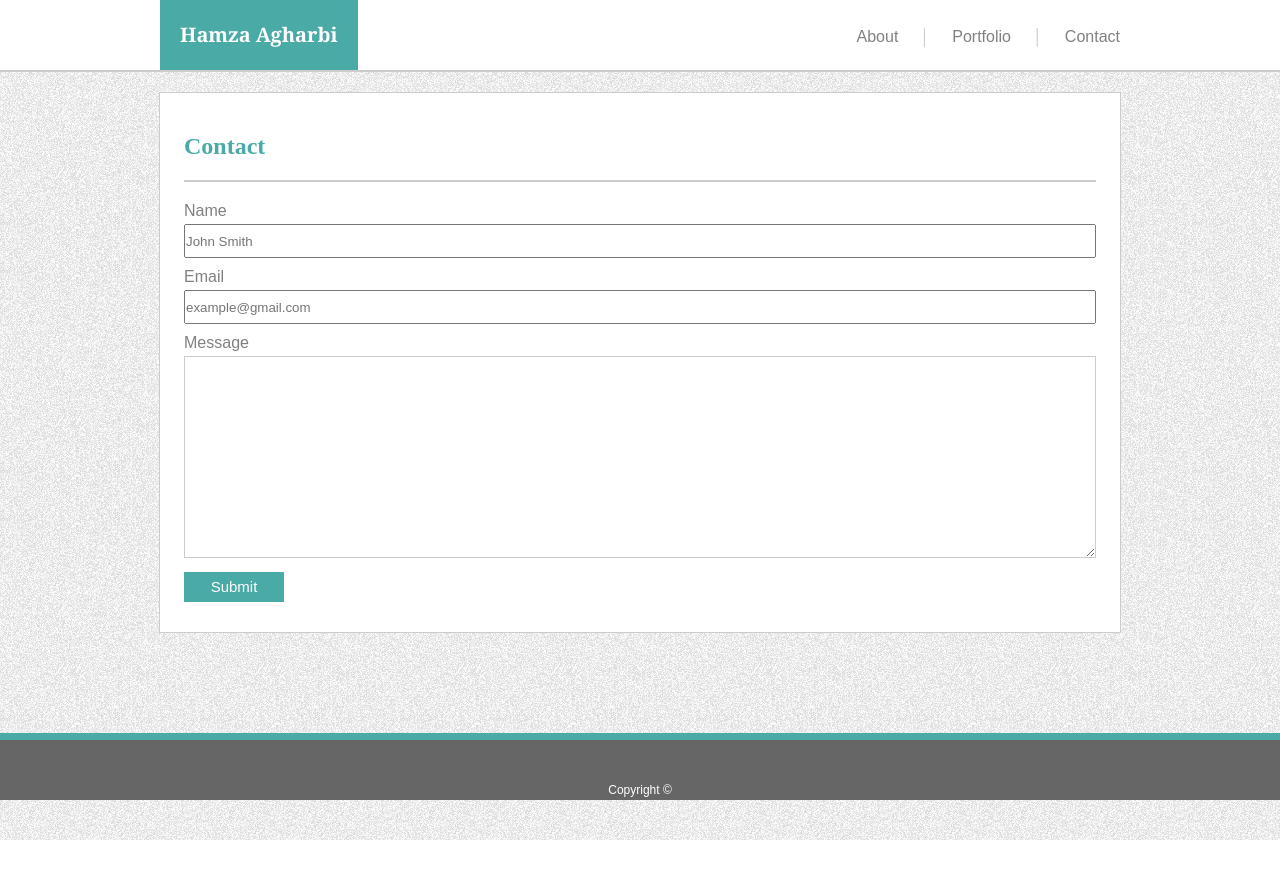
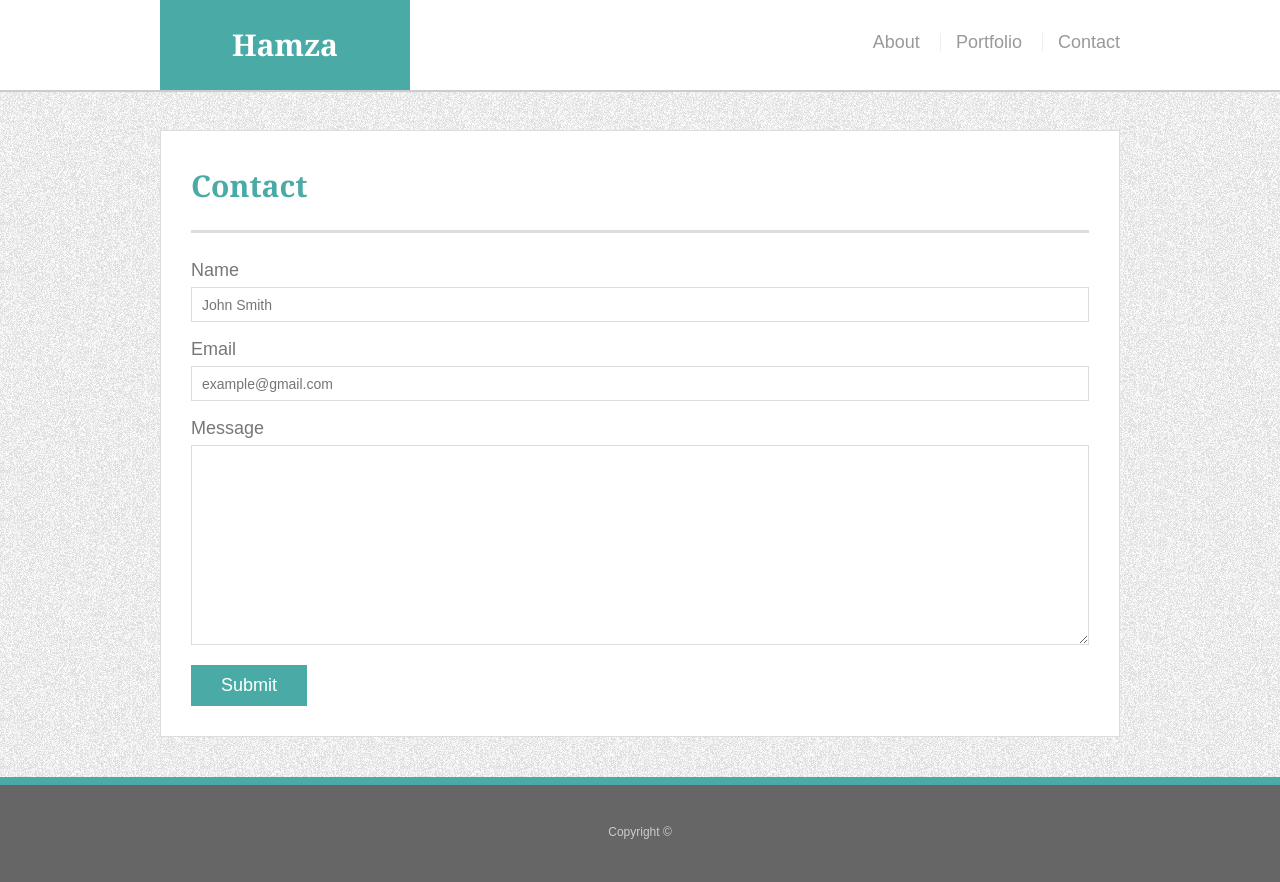
Before and after one commit to hagharbi/Basic-Portfolio, a plain HTML site: page contact.html in a window 1280 px wide. Before the commit the page ends 840 px from the top, so only its background shows below. Drawn offline with Linux system fonts and the light colour scheme.

Commit message:
fixed the footer and others

```diff
--- a/assets/css/style.css
+++ b/assets/css/style.css
@@ -1,214 +1,294 @@
-* {
-    margin: 0;
-    padding: 0;
+body {
+    font-family: Arial, "Helvetica Neue", Helvetica, sans-serif;
+    font-size: 18px;
+    line-height: 34px;
+    color: #777;
+    background: url("../images/bodybackground.png");
 }
 
-body {
+* {
+    box-sizing: border-box;
     margin: 0;
-    padding: 0;
-    background-image: url('../images/bodybackground.png')
 }
 
-.wrapperNav {
+/* sticky footer styling */
+
+/* https://css-tricks.com/snippets/css/sticky-footer/ */
+
+html,
+body {
+    height: 100%;
+}
+
+.wrapper {
+    height: auto !important;
+    height: 100%;
+    min-height: 100%;
+    margin: 0 auto -105px;
+}
+
+footer,
+.push {
+    height: 105px;
+}
+
+/* end sticky footer styling */
+
+/* start hover styling */
+
+#logo:hover,
+input[type=submit]:hover {
+    background: #5e7f7e;
+}
+
+nav a:hover {
+    color: #5e7f7e;
+}
+
+.social:hover {
+    cursor: pointer;
+    opacity: 0.8;
+}
+
+/* end hover styling */
+
+/* general styling */
+
+.container {
+    width: 100%;
+    max-width: 960px;
     margin: 0 auto;
-    width: 960px;
-    background: #ffffff;
+    clear: both;
+}
+
+h1,
+h2,
+h3,
+p {
+    margin-bottom: 20px;
+}
+
+p:last-child {
+    margin-bottom: 0;
+}
+
+h1,
+h2,
+h3 {
+    font-family: Georgia, Times, "Times New Roman", serif;
+    font-weight: 700;
+    color: #4aaaa5;
+}
+
+h1 {
+    padding-bottom: 20px;
+    font-size: 30px;
+    line-height: 49px;
+    border-bottom: 3px solid #ddd;
+}
+
+h2,
+h3 {
+    font-size: 22px;
+}
+
+/* header */
+
+#masthead {
+    position: fixed;
+    z-index: 99;
+    width: 100%;
+    margin: 0 0 30px;
+    overflow: auto;
+    color: #fff;
+    background: #fff;
+    border-bottom: 2px solid #ccc;
+}
+
+#logo {
+    float: left;
+    width: 250px;
+    height: 90px;
+    font-family: Georgia, Times, "Times New Roman", serif;
+    font-size: 30px;
+    font-weight: 700;
+    line-height: 90px;
+    color: #fff;
+    text-align: center;
+    text-decoration: none;
+    background: #4aaaa5;
+}
+
+nav {
+    float: right;
+    margin-top: 25px;
+}
+
+nav a {
+    display: inline-block;
+    padding-left: 15px;
+    margin-left: 15px;
+    line-height: 18px;
+    color: #999;
+    text-decoration: none;
+    border-left: 1px solid #efefef;
+}
+
+nav a:first-child {
+    border-left: 0 none;
+}
+
+/* footer */
+
+footer {
+    padding: 30px 0;
+    clear: both;
+    font-size: 12px;
+    color: #fff;
+    color: #ccc;
+    text-align: center;
+    background: #666;
+    border-top: 8px solid #4aaaa5;
+}
+
+/* sidebar */
+
+.sidebar {
+    float: right;
+    width: 100%;
+    max-width: 270px;
+    padding: 30px;
+    margin-bottom: 20px;
+    background: #fff;
+    border: 1px solid #ddd;
+}
+
+h3,
+.sidebar h2 {
+    padding-bottom: 20px;
+    margin-bottom: 15px;
+    line-height: 22px;
+    border-bottom: 2px solid #eee;
+}
+
+.social {
+    width: 62px;
+    height: 62px;
+    margin-top: 8px;
+    margin-right: 5px;
+}
+
+.social:last-child {
+    margin-right: 0;
+}
+
+/* main */
+
+#main-container {
+    padding-top: 130px;
+}
+
+.main-section {
+    float: left;
+    width: 100%;
+    max-width: 960px;
+    padding: 30px;
+    margin: 0 0 40px;
+    background: #fff;
+    border: 1px solid #ddd;
+}
+
+
+/* about page */
+
+
+.auth-image {
+    float: left;
+    width: 200px;
+    height: 150px;
+    margin-top: 10px;
+    margin-right: 25px;
 
 }
 
-nav {
-    background: #ffffff;
-    border-bottom: 2px solid #cccccc;
-    width: 100%;
-    height: 70px;
+p {
+    display: block;
+    margin-block-start: 1em;
+    margin-block-end: 1em;
+    margin-inline-start: 0px;
+    margin-inline-end: 0px;
 
 }
 
-.logo {
-    background: #4aaaa5;
-    color: #ffffff;
-    font-family:'Georgia',Times,'Times New Roman',serif;
-    font-weight: bold;
-    font-size: 20px;
+/* portfolio page */
+
+.work {
+    position: relative;
     float: left;
-    line-height: 70px;
-    padding-left: 20px;
-    padding-right: 20px;
+    width: 274px;
+    margin: 20px 0 25px;
+    overflow: auto;
 }
 
-ul {
-    float: right;
-    margin-left: 0;
+.work:nth-child(even) {
+    margin-right: 40px;
+}
+
+.work h3 {
+    position: absolute;
+    bottom: 20px;
+    width: 100%;
+    padding: 15px;
+    margin-bottom: 0;
+    font-weight: 300;
+    line-height: 30px;
+    color: #ffffff;
+    text-align: center;
+    background: #4aaaa5;
+    border-bottom: 0;
+}
+
+
+
+/* contact page */
+
+#contact-form ul {
+    margin-bottom: 20px;
+    list-style: none;
+    padding: 0;
 
 }
 
-ul li {
-    list-style: none;
-    display: inline-block;
-    margin: 0;
-    line-height: 70px;
+#contact-form li {
+    margin-bottom: 10px;
 }
 
-ul li a {
-    display: inline-block;
-    text-decoration: none;
-    font-size: 16px;
-    font-family: 'Arial','Helvetica Neue',Helvetica,sans-serif;
-    color:gray;
-    padding: 0 20px;
-    position: relative;
-    right: -20px;
+label,
+input[type=text],
+input[type=email],
+textarea {
+    display: block;
+    width: 100%;
 }
 
-ul li a:hover {
-    color: #4aaaa5;
+input[type=text],
+input[type=email],
+textarea {
+    height: 35px;
+    padding: 0 10px;
+    font-size: 14px;
+    border: 1px solid #ddd;
 }
 
-ul li:not(:first-child):before  {
-    content: " | ";
-    color: #cccccc;
-    font-size: 22px;
-    position: relative;
-    right: -20px;
+textarea {
+    height: 200px;
 }
 
-.wrapper {
-    margin: 20px auto;
-    width: 960px;
-    background: #ffffff;
-    border: 0.1px solid #cccccc;
-    overflow: hidden;
-
+input[type=submit] {
+    padding: 10px 30px;
+    font-size: 18px;
+    color: #fff;
+    cursor: pointer;
+    background: #4aaaa5;
+    border: 0 none;
 }
-
-#h1 {
-    color: #4aaaa5;
-    margin: 40px 20px 20px auto;
-}
-
-hr {
-    height: 2px;
-    margin-left: auto;
-    margin-right: auto;
-    background-color: #cccccc;
-    border: 0 none;
-    margin-bottom: 20px;
-}
-
-.bio-content {
-    width: 95%;
-    margin: 0 auto;
-}
-
-#img-bio {
-    width:200px;
-    float: left;
-    position: relative;
-    display: inline-block;
-    margin-right: 20px;
-    margin-bottom: 20px;
-}
-
-p {
-    font-size: 16px;
-    font-family: 'Arial','Helvetica Neue',Helvetica,sans-serif;
-    color:gray;
-    line-height: 1.5em;
-}
-
-.gallery-box {
-    width: 95%;
-    margin: 0 auto;
-    margin-bottom: 20px;
-    overflow: hidden;
-}
-
-.img-single {
-    width: 270px;
-    height: 150px;
-    float: left;
-    margin-right: 30px;
-    margin-bottom: 20px;
-
-}
-
-.img-single img {
-    width: 100%;
-    height: 100%;
-
-}
-
-.text-wrapper {
-    background: #4aaaa5;
-    color: #fff;
-    font-size: 10px;
-    text-align: center;
-    height: 40px;
-    line-height: 40px;
-    position: relative;
-    margin-top: -50px;
-
-}
-
-.contact-content {
-    width: 95%;
-    margin: 0 auto;
-    margin-bottom: 20px;
-    overflow: hidden;
-}
-
-.contact-form {
-    margin: 10px auto;
-}
-
-.label {
-    font-size: 16px;
-    font-family: 'Arial','Helvetica Neue',Helvetica,sans-serif;
-    color:gray;
-    margin-bottom: 4px;
-}
-
-input {
-    width: 100%;
-    max-width: 908px;
-    height: 30px;
-
-}
-
-
-textarea {
-    width: 100%;
-    max-width: 910px;
-    height: 200px;
-    border-color: #cccccc;
-}
-
-button {
-    background-color: #4aaaa5;
-    color: #fff;
-    font-size: 15px;
-    font-family: 'Arial','Helvetica Neue',Helvetica,sans-serif;
-    width: 100px;
-    height: 30px;
-    text-align: center;
-    line-height: 30px;
-    margin: 0;
-    border: none;
-
-}
-
-
-footer {
-    position: absolute;
-    bottom: 0;
-    display: block;
-    height: 60px;
-    width: 100%;
-    background: #666666;
-    border-top: 7px solid #4aaaa5;
-    text-align: center;
-    color: #fff;
-    font-family: 'Arial','Helvetica Neue',Helvetica,sans-serif;
-    font-size: 12px;
-    line-height: 100px;
-}
--- a/contact.html
+++ b/contact.html
@@ -1,62 +1,56 @@
-<!DOCTYPE html>
-<html lang="en">
+<!doctype html>
+<html lang="en-us">
 
 <head>
-    <meta charset="utf-8" />
-    <title>Basic Portfolio </title>
-    <link rel="stylesheet" type="text/css" media="screen" href="./assets/css/style.css" />
-
+    <meta charset="UTF-8">
+    <title>Contact | Your Name</title>
+    <link rel="stylesheet" type="text/css" href="assets/css/style.css">
 </head>
 
 <body>
 
-<header>
-    <nav>
-        <div class="wrapperNav">
-            <logo class="logo">Hamza Agharbi</logo>
-            <ul>
-                <li><a href="index.html">About</a></li>
-                <li><a href="portfolio.html">Portfolio</a></li>
-                <li><a href="contact.html">Contact</a></li>
-            </ul>
+    <header id="masthead">
+        <div class="container">
+            <a href="index.html" id="logo">Hamza</a>
+            <nav>
+                <a href="index.html">About</a>
+                <a href="portfolio.html">Portfolio</a>
+                <a href="contact.html">Contact</a>
+            </nav>
         </div>
-    </nav>
-</header>
+    </header>
 
-<section>
+    <div id="main-container" class="container">
+        <section class="main-section">
+            <h1>Contact</h1>
 
-    <div class="wrapper">
-        <div class="contact-content">
-            <h1 id="h1">Contact</h1>
-            <hr>
+            <form id="contact-form">
+                <ul>
+                    <li>
+                        <label for="name">Name</label>
+                        <input type="text" id="name" name="name" placeholder="John Smith" required="required">
+                    </li>
+                    <li>
+                        <label for="email">Email</label>
+                        <input type="email" id="email" name="email" placeholder="example@gmail.com" required="required">
+                    </li>
+                    <li>
+                        <label for="message">Message</label>
+                        <textarea id="message" name="message" required="required"></textarea>
+                    </li>
+                </ul>
+                <input type="submit">
+            </form>
 
-            <div class="contact-form">
-                <div class="label"> Name </div>
-                <input type="text" name="Name" placeholder="John Smith">
-            </div>
+        </section>
 
-            <div class="contact-form">
-                <div class="label"> Email </div>
-                <input type="text" name="Email" placeholder="example@gmail.com">
-            </div>
-
-            <div class="contact-form">
-                <div class="label"> Message </div>
-                <textarea name="Message" placeholder="John Smith"> </textarea>
-            </div>
-
-            <div class="contact-form">
-                <button type="submit" name="submit">Submit</button>
-            </div>
-
-        </div>
     </div>
 
-</section>
-
-<footer>Copyright &copy
-</footer>
-
+    <footer>
+        <div class="container">
+            Copyright &copy;
+        </div>
+    </footer>
 </body>
 
 </html>
```
Also changed, not shown: index.html (+38 -44 lines), portfolio.html (+46 -53 lines).
